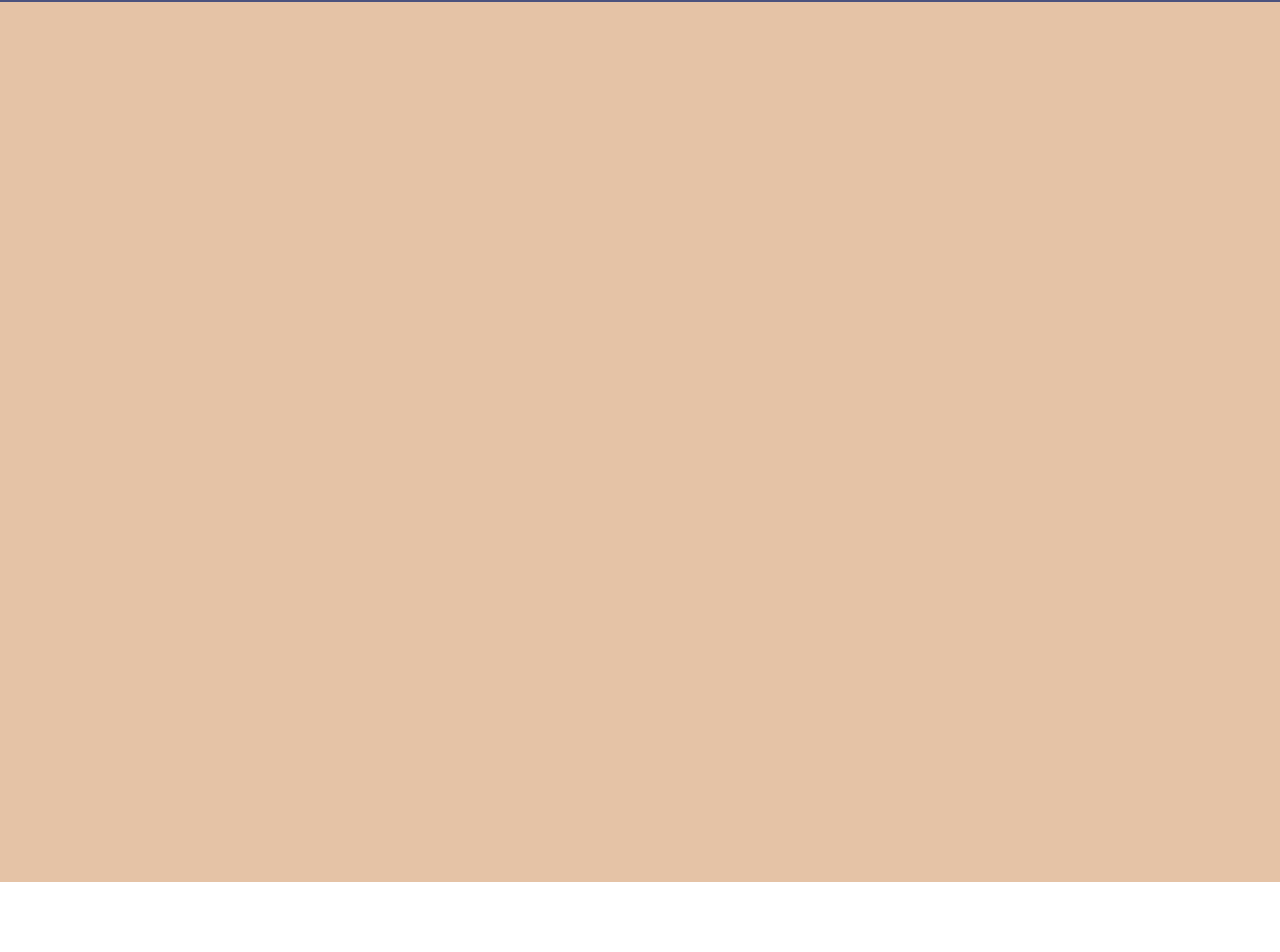
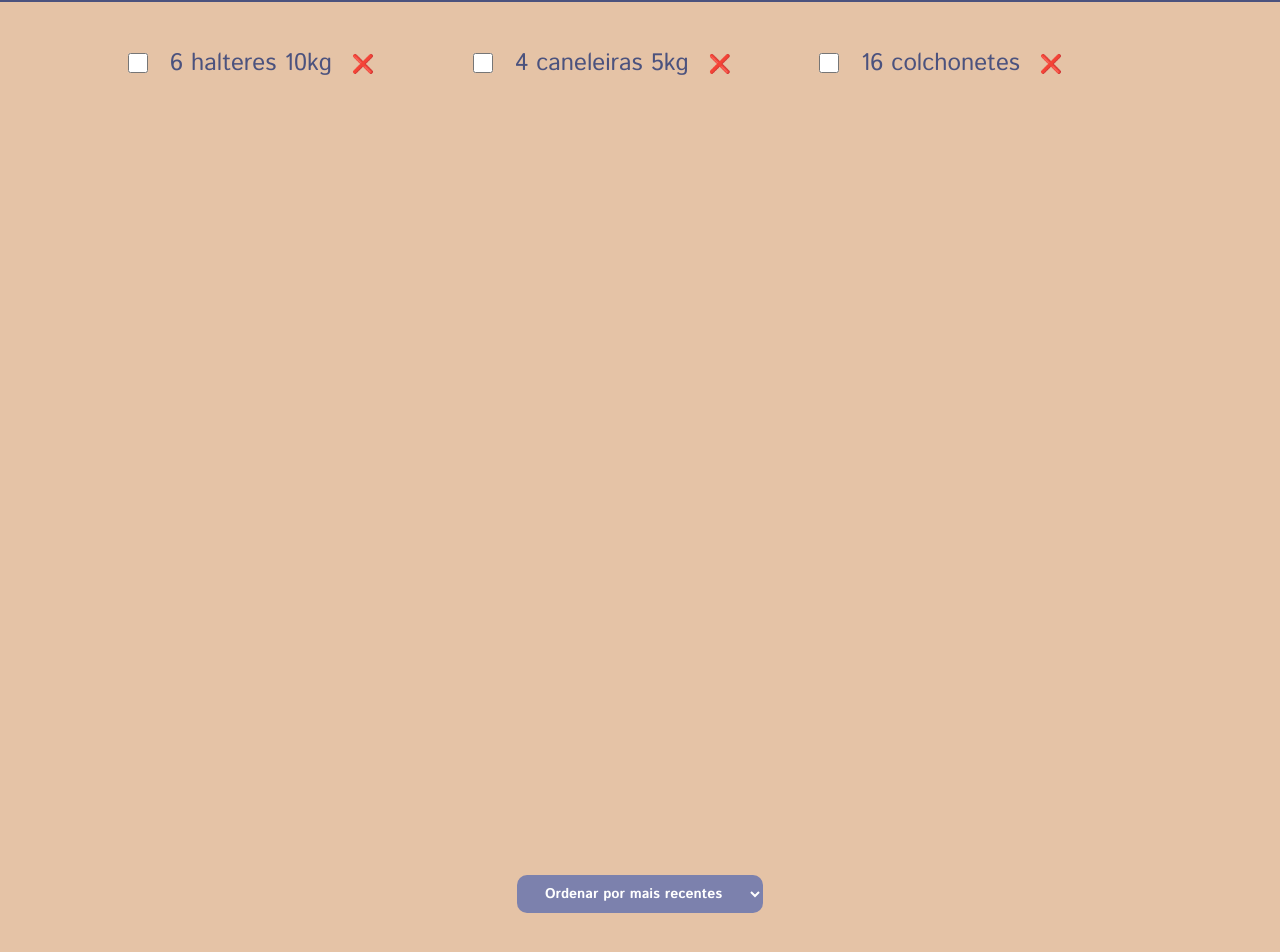
Before and after one commit to Roger-Melo/guarda-coisas-espaco-mulher, a React (Vite) app: page / in a window 1280 px wide. Shown: the part 106-1058 px from the top of the page. Before the commit the page ends 988 px from the top, so only its background shows below. Built offline with nearby package versions, Linux system fonts and the light colour scheme.

Commit message:
✅ Add Filtragem por itens guardados

```diff
--- a/src/app.jsx
+++ b/src/app.jsx
@@ -2,8 +2,30 @@ import { useState } from "react"
 
 const ids = Array.from({ length: 20 }, () => crypto.randomUUID())
 
+const initialItems = [
+  {
+    id: crypto.randomUUID(),
+    quantity: 6,
+    name: "halteres 10kg",
+    stored: false,
+  },
+  {
+    id: crypto.randomUUID(),
+    quantity: 4,
+    name: "caneleiras 5kg",
+    stored: false,
+  },
+  {
+    id: crypto.randomUUID(),
+    quantity: 16,
+    name: "colchonetes",
+    stored: false,
+  },
+]
+
 const App = () => {
-  const [items, setItems] = useState([])
+  const [items, setItems] = useState(initialItems)
+  const [orderBy, setOrderBy] = useState("newest")
 
   const handleSubmit = (e) => {
     e.preventDefault()
@@ -30,6 +52,10 @@ const App = () => {
       ),
     )
 
+  const handleChangeOrder = (e) => setOrderBy(e.target.value)
+
+  const sortedItems = orderBy === "stored" ? items.filter((item) => item.stored) : items
+
   return (
     <>
       <form className="add-form" onSubmit={handleSubmit}>
@@ -47,7 +73,7 @@ const App = () => {
 
       <div className="list">
         <ul>
-          {items.map((item) => (
+          {sortedItems.map((item) => (
             <li key={item.id}>
               <input
                 type="checkbox"
@@ -61,6 +87,13 @@ const App = () => {
             </li>
           ))}
         </ul>
+
+        <div className="actions">
+          <select value={orderBy} onChange={handleChangeOrder}>
+            <option value="newest">Ordenar por mais recentes</option>
+            <option value="stored">Mostrar guardados</option>
+          </select>
+        </div>
       </div>
     </>
   )
```
